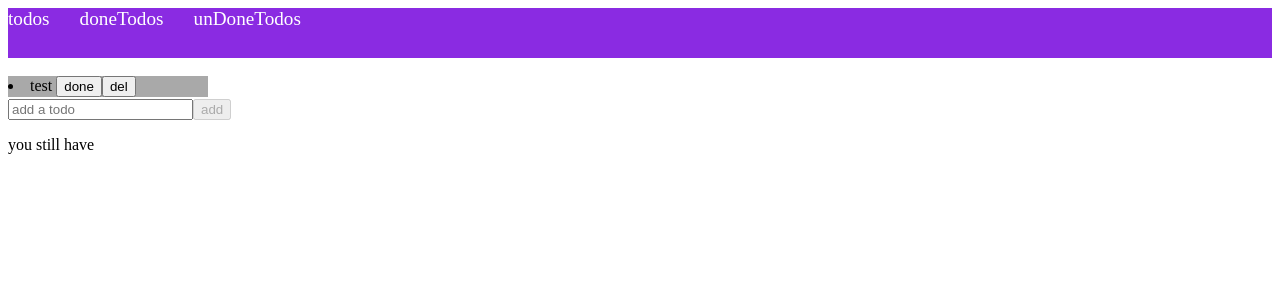
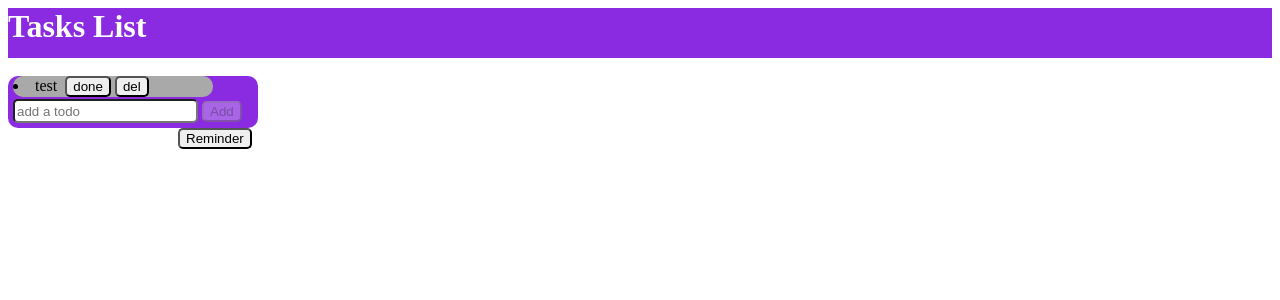
Before and after one commit to gudik-zoe/Angular-basics, an Angular app in the folder todos/: page / in a window 1280 px wide. Shown: the top 300 px of the page. Built offline with nearby package versions, Linux system fonts and the light colour scheme.

Commit message:
tasks list with styles

```diff
--- a/todos/src/app/checker/checker.component.css
+++ b/todos/src/app/checker/checker.component.css
@@ -5,3 +5,14 @@
 .hide {
   display: none;
 }
+
+button {
+  margin-left: 170px;
+  border-radius: 5px;
+}
+
+.container {
+  background-color: green;
+  color: white;
+  width: 250px;
+}
--- a/todos/src/app/checker/checker.component.html
+++ b/todos/src/app/checker/checker.component.html
@@ -1 +1,6 @@
-<p>{{ function() }}</p>
+<button (click)="checker()">Reminder</button>
+<div [class]="show ? 'show' : 'hide'">
+  <div class="container" *ngFor="let todo of todos; let i = index">
+    <p *ngIf="todo.completed == false">you still have :{{ todo.title }}</p>
+  </div>
+</div>
--- a/todos/src/app/checker/checker.component.ts
+++ b/todos/src/app/checker/checker.component.ts
@@ -7,18 +7,12 @@ import { Component, OnInit, Input } from '@angular/core';
 })
 export class CheckerComponent implements OnInit {
   @Input() todos;
-  phrase;
-  done = [];
+  done2 = [];
   show;
-  function() {
-    this.show = this.todos.every((todo) => {
-      todo.completed == true;
-    });
-    if (this.show == false) {
-      return 'you still have';
-    } else {
-      return 'you are all set';
-    }
+  dones = [];
+  notDones = [];
+  checker() {
+    this.show = !this.show;
   }
 
   ngOnInit(): void {}
--- a/todos/src/app/header/header.component.css
+++ b/todos/src/app/header/header.component.css
@@ -3,12 +3,9 @@
   align-items: center;
   height: 50px;
 }
-a {
+h2 {
   display: inline;
   margin-right: 30px;
   color: white;
-  font-size: larger;
+  font-size: xx-large;
 }
-.boo {
-  color: blue;
-}
--- a/todos/src/app/header/header.component.html
+++ b/todos/src/app/header/header.component.html
@@ -1,5 +1,3 @@
 <div class="header">
-  <a>todos</a>
-  <a>doneTodos</a>
-  <a>unDoneTodos</a>
+  <h2>Tasks List</h2>
 </div>
--- a/todos/src/app/header/header.component.ts
+++ b/todos/src/app/header/header.component.ts
@@ -7,7 +7,6 @@ import { Component, OnInit } from '@angular/core';
 })
 export class HeaderComponent implements OnInit {
   constructor() {}
-  public todos = [];
 
   ngOnInit(): void {}
 }
--- a/todos/src/app/manager/manager.component.css
+++ b/todos/src/app/manager/manager.component.css
@@ -4,11 +4,29 @@
   color: black;
   width: 200px;
   margin-bottom: 2px;
+  border-radius: 10px;
 }
 
 .undone {
+  margin-left: 5px;
   background-color: darkgrey;
   color: black;
   width: 200px;
   margin-bottom: 2px;
+  border-radius: 10px;
 }
+.container {
+  background-color: blueviolet;
+  width: 250px;
+  border-radius: 10px;
+}
+button {
+  border-radius: 5px;
+  margin-left: 4px;
+}
+input {
+  margin-bottom: 5px;
+  margin-left: 5px;
+  border-radius: 5px;
+  height: 18px;
+}
--- a/todos/src/app/manager/manager.component.html
+++ b/todos/src/app/manager/manager.component.html
@@ -1,14 +1,18 @@
 <br />
+<div class="container">
   <div *ngFor="let todo of todos; let id = index">
     <li [class]="todo.completed ? 'done' : 'undone'">
       {{ todo.title }}
-    <button (click)="done(id)">{{ todo.completed ? "undone" : "done" }}</button>
+      <button (click)="done(id)">
+        {{ todo.completed ? "undone" : "done" }}
+      </button>
       <button (click)="remove(id)">del</button>
     </li>
   </div>
   <input type="text" placeholder="add a todo" [(ngModel)]="input" />
 
   <button [disabled]="this.input == null ? true : false" (click)="add()">
-  add
+    Add
   </button>
+</div>
 <app-checker [todos]="todos"></app-checker>
--- a/todos/src/app/manager/manager.component.ts
+++ b/todos/src/app/manager/manager.component.ts
@@ -11,9 +11,6 @@ export class ManagerComponent implements OnInit {
   public todos = [{ title: 'test', completed: false, id: 0 }];
   input;
 
-  // function(event: Event) {
-  //   this.input = event(<HTMLInputElemet>target).value;
-  // }
   add() {
     this.todos.push({
       title: this.input,
```
Lines whose indentation alone changed are shown as unchanged.
